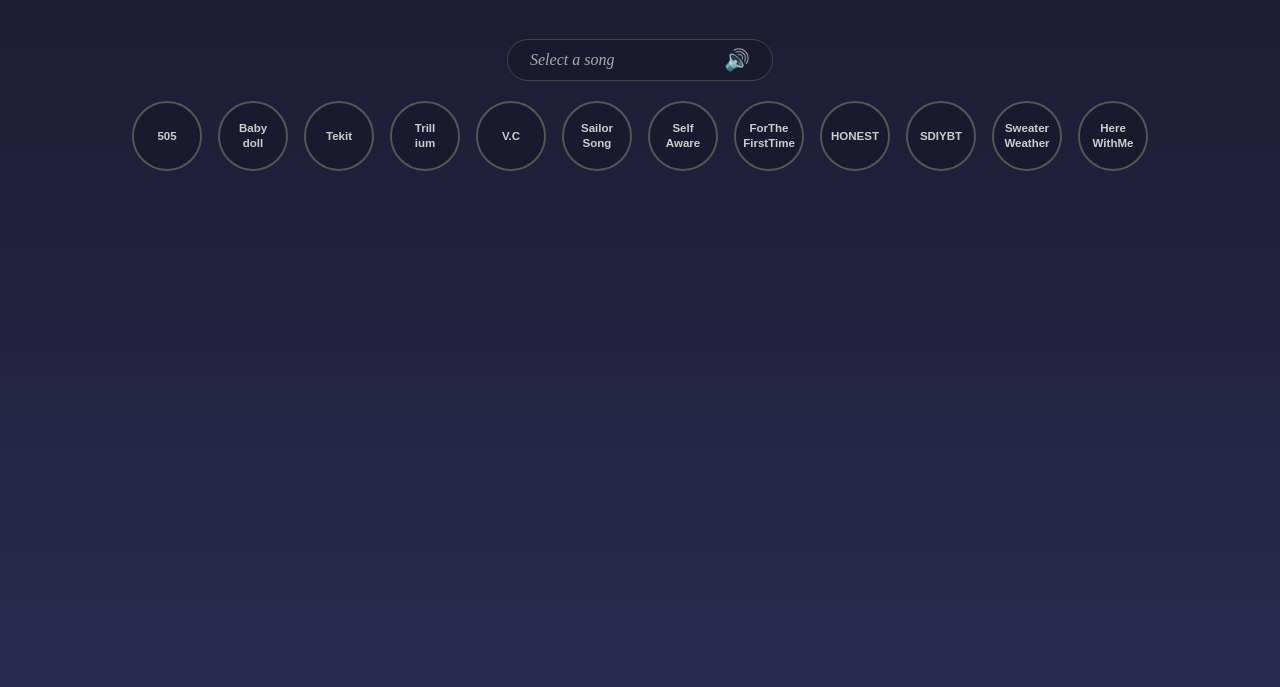
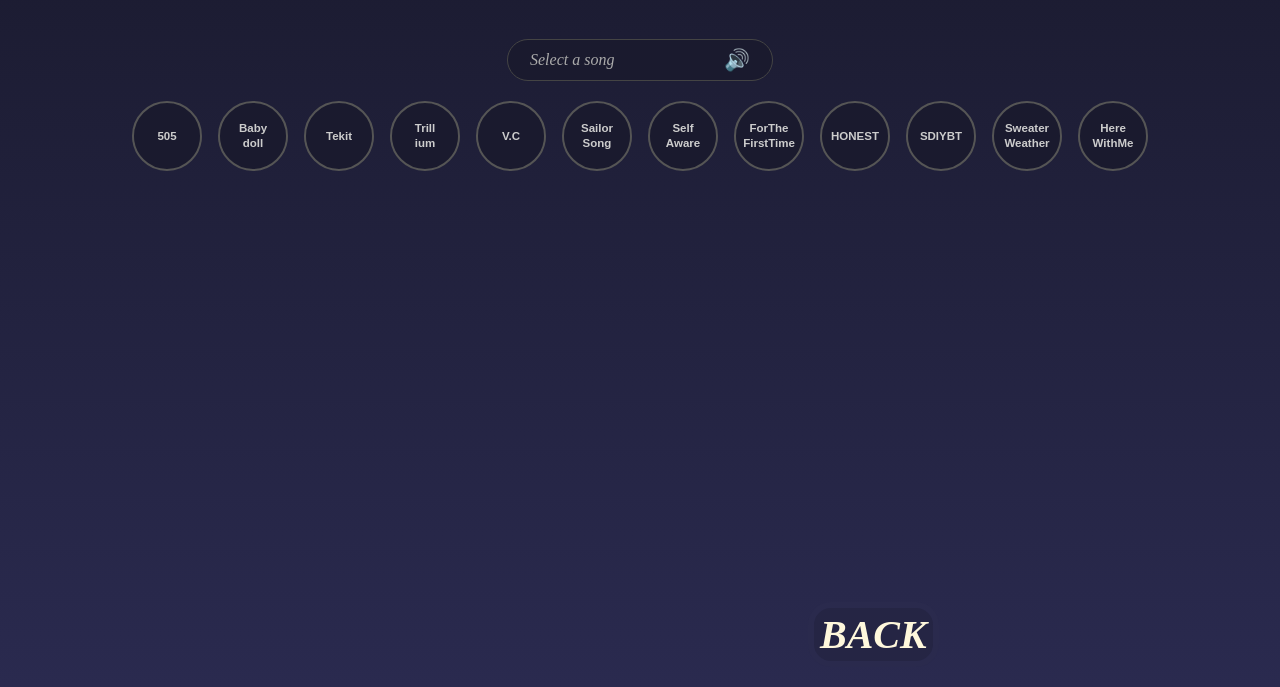
Before and after one commit to Azpectz-dev/azpects.org, a website: page dark-waterfall-4c33/public/Musiccc/music.html in a window 1280 px wide. Shown: the part 113-800 px from the top of the page. Drawn offline with Linux system fonts and the light colour scheme.

Commit message:
Music added and some linking shit

```diff
--- a/dark-waterfall-4c33/public/Musiccc/music.html
+++ b/dark-waterfall-4c33/public/Musiccc/music.html
@@ -6,6 +6,8 @@
   <link rel="stylesheet" href="styles.css">
 </head>
 <body>
+
+<a href="/" id="BACK.button" style="text-decoration:none;">BACK</a>
 
 <h1 id="TITLE">MUSICC</h1>
 
--- a/dark-waterfall-4c33/public/Musiccc/styles.css
+++ b/dark-waterfall-4c33/public/Musiccc/styles.css
@@ -96,3 +96,19 @@ body {
     font-size: 50px;
     text-shadow: -1px 0 #5c0080, 0 1px #5c0080, 0 -1px black;
 }
+#BACK\.button {
+    background: #252544;
+    border: 6px solid #2a2a4d;
+    border-radius: 23px;
+    font-weight: bolder;
+    font-family: 'MusicVibes.otf', serif;
+    font-style: italic;
+    font-size: 40px;
+    text-align: center;
+    color: cornsilk;
+    padding: 3px 6px;
+    margin-left: 50rem;
+    z-index: 1000;
+    position: fixed;
+    bottom: 20px;
+}
```
Also changed, not shown: dark-waterfall-4c33/public/index.html (+1 -1 lines), dark-waterfall-4c33/public/styles.css (+12 -0 lines).
